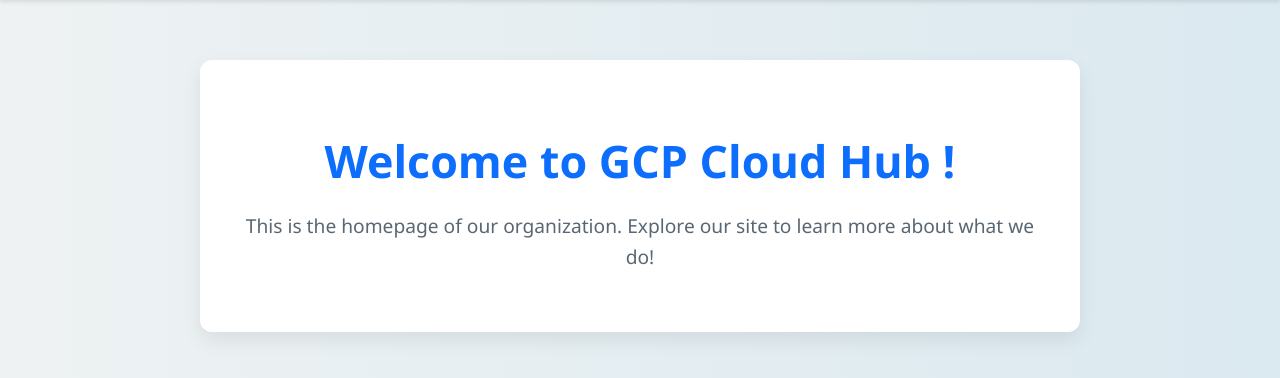
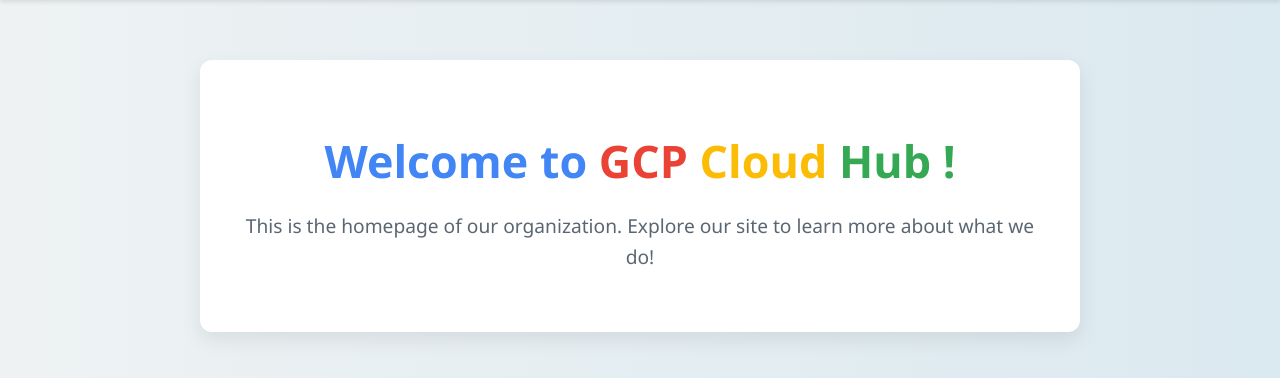
Before and after one commit to bikram-singh/Deploy-Python-Static-WebSite-to-GCS, a Flask app: page / in a window 1280 px wide. Shown: the part 70-448 px from the top of the page. Run offline with Flask 3, Linux system fonts and the light colour scheme.

Commit message:
Update index.html

```diff
--- a/templates/index.html
+++ b/templates/index.html
@@ -52,7 +52,6 @@
             color: #0a58ca;
         }
 
-
         /* --- Main Content Container (Matches About Page) --- */
         main {
             max-width: 800px;
@@ -66,10 +65,17 @@
 
         /* --- Main Heading Styling (Matches About Page) --- */
         h1 {
-            color: #0d6efd;
+            /* The base color is removed from here */
             margin-bottom: 20px;
             font-size: 2.8em;
         }
+
+        /* --- NEW: Color classes for the heading --- */
+        .google-blue   { color: #4285F4; }
+        .google-red    { color: #EA4335; }
+        .google-yellow { color: #FBBC05; }
+        .google-green  { color: #34A853; }
+
 
         /* --- Paragraph Styling --- */
         p {
@@ -118,12 +124,17 @@
     </header>
 
     <main>
-        <h1>Welcome to GCP Cloud Hub !</h1>
+        <!-- The H1 is now broken into spans with color classes -->
+        <h1>
+            <span class="google-blue">Welcome to</span>
+            <span class="google-red">GCP</span>
+            <span class="google-yellow">Cloud</span>
+            <span class="google-green">Hub !</span>
+        </h1>
         <p>This is the homepage of our organization. Explore our site to learn more about what we do!</p>
     </main>
 
     <footer>
-        <!-- I've updated "My Organization" to your actual organization name for consistency -->
         <p>&copy; 2025 gcpcloudhub.in. All rights reserved.</p>
     </footer>
 </body>
```
